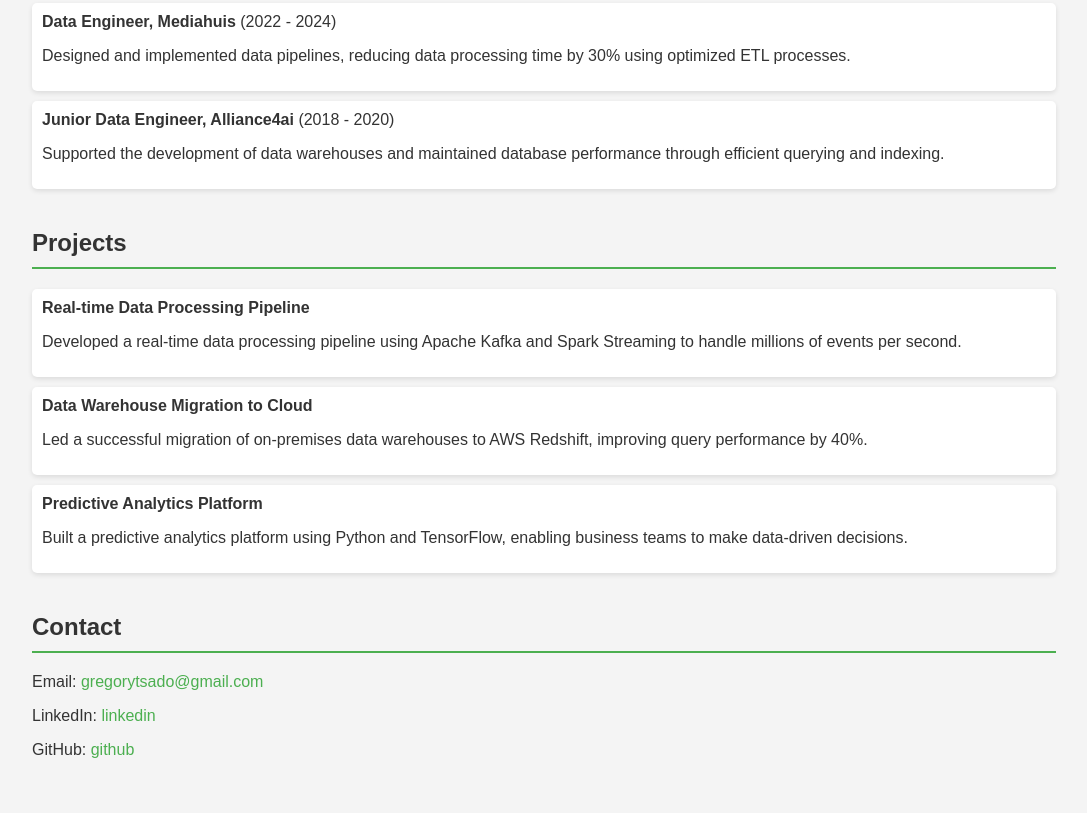
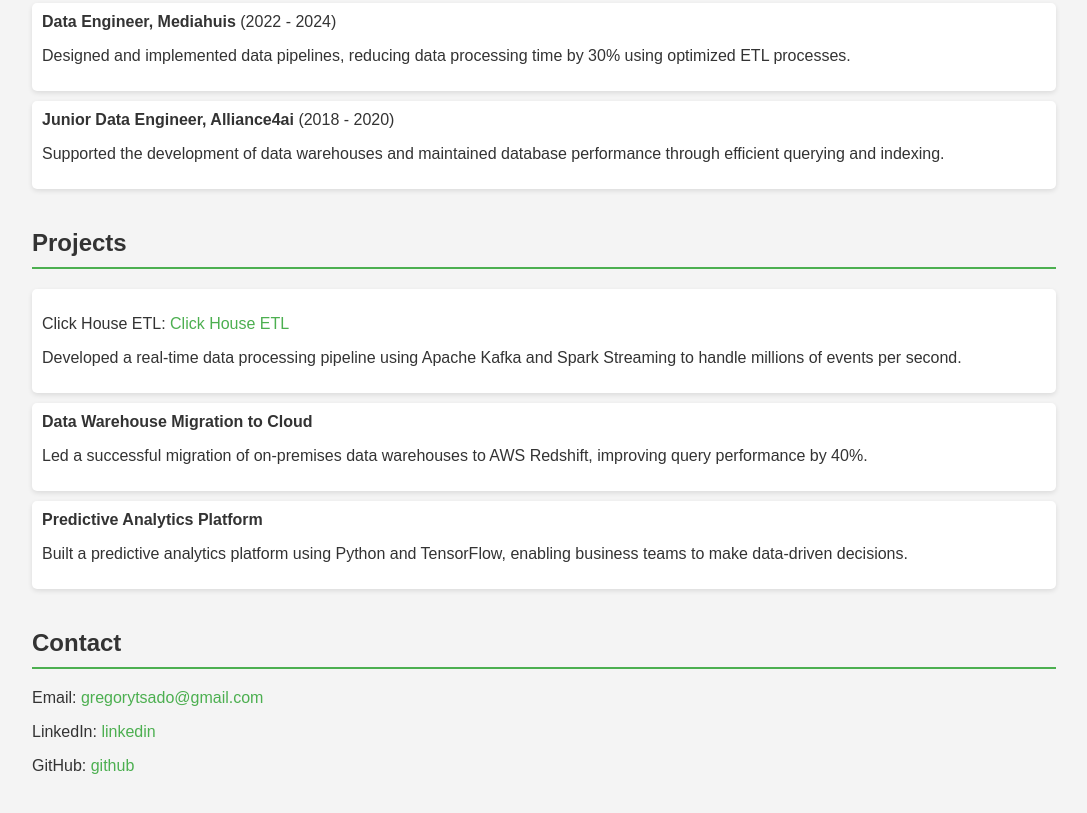
Before and after one commit to gregtsado/gregtsado.github.io, a plain HTML site: page index.html in a window 1280 px wide. Shown: the part 843-1656 px from the top of the page, without its empty margins (96-1183 px from the left). Drawn offline with Linux system fonts and the light colour scheme.

Commit message:
update commit

```diff
--- a/index.html
+++ b/index.html
@@ -127,7 +127,8 @@
         <h2>Projects</h2>
         <ul>
             <li>
-                <strong>Real-time Data Processing Pipeline</strong>
+                <p>Click House ETL: <a href="https://github.com/gregtsado/Click-House">Click House ETL</a></p>
+                <!-- <strong>Real-time Data Processing Pipeline</strong> -->
                 <p>Developed a real-time data processing pipeline using Apache Kafka and Spark Streaming to handle millions of events per second.</p>
             </li>
             <li>
```
